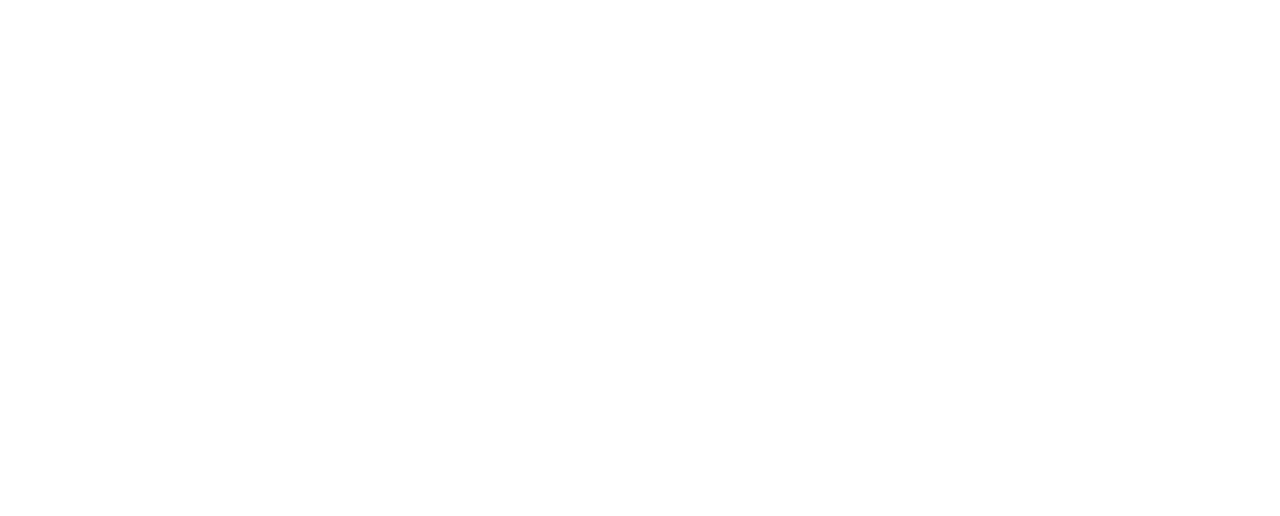
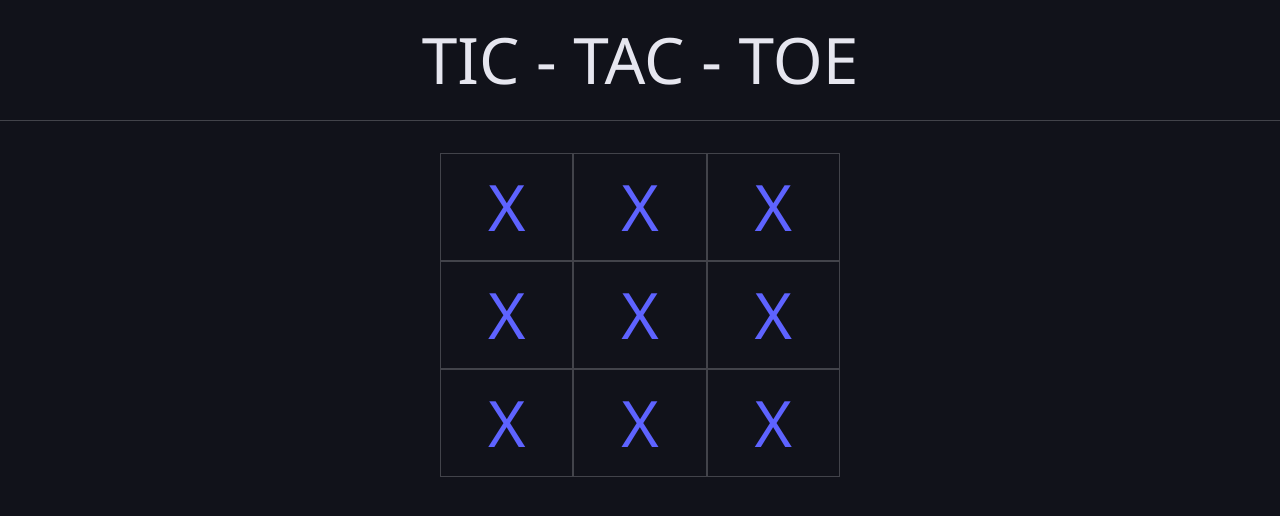
Before and after one commit to null-heap/Tic-Tac-Toe, a plain HTML site: page index.html in a window 1280 px wide. Drawn offline with Linux system fonts and the light colour scheme.

Commit message:
feat: added basic html and styling

```diff
--- a/index.html
+++ b/index.html
@@ -1,14 +1,26 @@
 <!DOCTYPE html>
 <html lang="en">
-<head>
-    <meta charset="UTF-8">
-    <meta name="viewport" content="width=device-width, initial-scale=1.0">
+  <head>
+    <meta charset="UTF-8" />
+    <meta name="viewport" content="width=device-width, initial-scale=1.0" />
     <title>Tic-Tac-Toe</title>
-    <link rel="stylesheet" href="styleSheet.css">
+    <link rel="stylesheet" href="styleSheet.css" />
     <script src="javaScript.js" defer></script>
-</head>
-<body>
-
-
-</body>
+  </head>
+  <body>
+    <header><div>TIC - TAC - TOE</div></header>
+    <div id="gameBoard">
+      <div>
+          <div><span>X</span></div>
+          <div><span>X</span></div>
+          <div><span>X</span></div>
+          <div><span>X</span></div>
+          <div><span>X</span></div>
+          <div><span>X</span></div>
+          <div><span>X</span></div>
+          <div><span>X</span></div>
+          <div><span>X</span></div>
+      </div>
+    </div>
+  </body>
 </html>
--- a/styleSheet.css
+++ b/styleSheet.css
@@ -0,0 +1,65 @@
+:root{
+    --base-clr: #11121a;
+    --line-clr: #42434a;
+    --hover-clr: #222533;
+    --text-clr: #e6e6ef;
+    --accent-clr: #5e63ff;
+    --secondary-text-clr: #b0b3c1;
+}
+
+*{
+    margin: 0;
+    padding: 0;
+    box-sizing: border-box;
+}
+
+html{
+    font-family: 'Segoe UI', Tahoma, Geneva, Verdana, sans-serif;
+    line-height: 1.5rem;
+}
+body{
+    min-height: 100vh;
+    min-height: 100dvh;
+    background-color: var(--base-clr);
+    color: var(--text-clr);
+    display: grid;
+    gap: 2rem;
+    grid-template-columns: 2fr 1fr 4fr 1fr 2fr;
+    grid-template-rows: min-content 1fr auto 1fr;
+}
+
+header{
+    grid-area: 1 / 1 / 2 / 6;
+    align-self: center;
+    padding: 3em;
+    border-bottom: 1px solid var(--line-clr);
+
+}
+header > div{
+    font-size: 4rem;
+    text-align: center;
+}
+#gameBoard{
+    grid-area: 2 / 3 / 4 / 4;
+
+}
+#gameBoard > div{
+    margin: 0 auto;
+    height: 100%;
+    max-width: 400px;
+    display: grid;
+    grid-template-columns: repeat(3, 1fr);
+    grid-template-rows: repeat(3, 1fr);
+}
+
+#gameBoard > div > div{
+    border: 1px solid var(--line-clr);
+    display: flex;
+
+    align-items: center;
+    justify-content: center;
+}
+#gameBoard span{
+    color: var(--accent-clr);
+    font-size: 4em;
+}
```
